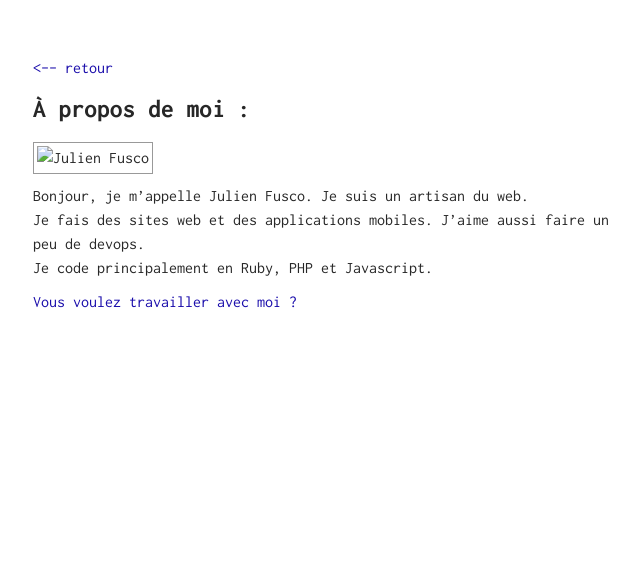
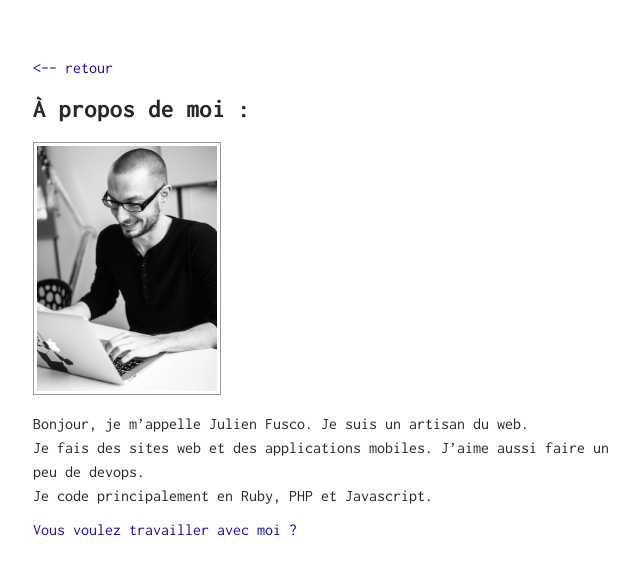
Before and after one commit to imjufu/imjufu.github.io, a Jekyll site: the page built from moi.md, in a window 1280 px wide. Shown: the top 575 px of the page, without its empty margins (307-947 px from the left). Built offline with Jekyll 4.4.1, drawn with Linux system fonts in a browser that asks for light colours.

Commit message:
Fix image path

```diff
--- a/moi.md
+++ b/moi.md
@@ -2,7 +2,7 @@
 layout: about
 ---
 
-![Julien Fusco](/assets/julien.png)
+![Julien Fusco](images/julien.png)
 
 Bonjour, je m'appelle Julien Fusco. Je suis un artisan du web.
 Je fais des sites web et des applications mobiles. J'aime aussi faire un peu de devops.
```
